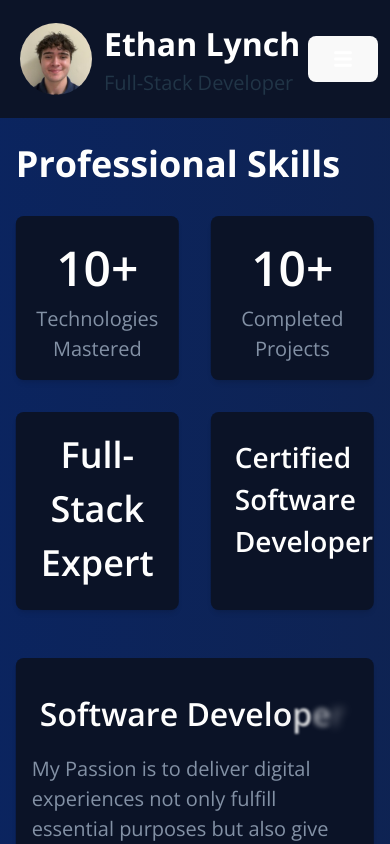
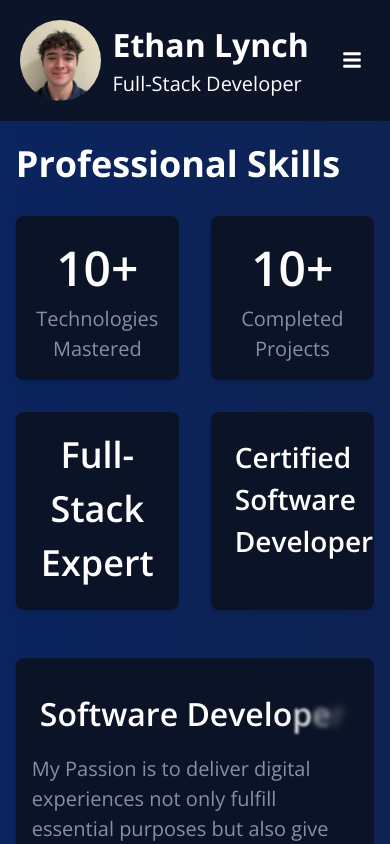
Before and after one commit to XEthanLynchX/Portfolio, a React (Vite) app in the folder frontend/: page / in a window 390 px wide. Shown: the top 844 px of the page. Built offline with nearby package versions, Linux system fonts and the light colour scheme.

Commit message:
fixed text being dark in light mode

```diff
--- a/frontend/src/App.jsx
+++ b/frontend/src/App.jsx
@@ -4,7 +4,6 @@ import { AnimatePresence, motion } from 'framer-motion';
 import Preloader from './components/Loading';
 import NavBar from './components/NavBar';
 import Home from './views/Home';
-import Projects from './views/Projects';
 import Services from './views/Services';
 import About from './views/About';
 import Contact from './views/Contact';
--- a/frontend/src/components/FreqQuestions.jsx
+++ b/frontend/src/components/FreqQuestions.jsx
@@ -22,12 +22,12 @@ const FaqSection = () => {
   };
 
   return (
-    <div className="lg:py-24 mt-72" id="faq">
+    <div className="lg:py-24 mt-72 text-white" id="faq">
       <div className="px-8 md:ml-36 md:w-2/3  lg:px-16">
       <p className="text-base font-bold uppercase sm:mx-6 text-center text-normal  mt-4 text-shade4 ">
           FAQS
         </p>
-        <h3 className="mt-1 text-xl font-bold sm:mx-6  md:text-2xl text-center">
+        <h3 className="mt-1 text-xl font-bold sm:mx-6  md:text-2xl text-center text-white">
           You Got Questions ?
         </h3>
 
--- a/frontend/src/components/NavBar.jsx
+++ b/frontend/src/components/NavBar.jsx
@@ -29,7 +29,7 @@ const NavBar = () => {
   const formattedTime = currentTime.toLocaleTimeString();
 
   return (
-    <div className="md:sticky sm:fixed top-0 h-screen w-full ">
+    <div className="md:sticky sm:fixed top-0 h-screen w-full text-white">
       {/* Header Section */}
       <div className="flex items-center justify-between p-5 bg-darkblue md:hidden">
         <div className="flex items-center">
@@ -39,37 +39,37 @@ const NavBar = () => {
             <p className="text-sm ">Full-Stack Developer</p>
           </div>
         </div>
-        <button onClick={toggleNavigation} className="text-white -mr-2 text-sm pointer-events-auto ">
+        <button onClick={toggleNavigation} className="text-white mr-2 text-sm pointer-events-auto ">
           {openNavigation ? <FaTimes /> : <FaBars />}
         </button>
       </div>
 
       {/* Mobile Navigation Menu */}
       <div className={` top-24 left-0 w-full bg-darkblue transition-all duration-500 ease-in-out ${openNavigation ? 'h-full' : 'h-0'} overflow-hidden md:hidden pointer-events-auto`}>
-        <nav className="w-full text-base p-5">
-          <div className="mt-4 ">
+        <nav className="w-full text-base p-5 text-white">
+          <div className="mt-4 text-white">
             <Link to="/" className="flex items-center -mt-6 text-lg p-3 hover:bg-Fgh-700 mb-5" onClick={handleClick}>
-              <button className="btn btn-outline w-full"><FaHome className="mr-3" /> Home</button>
+              <button className="btn btn-outline w-full text-white"><FaHome className="mr-3" /> Home</button>
             </Link>
           </div>
-          <div className="mb-5">
+          <div className="mb-5 text-white">
             <Link to="/projects" className="flex items-center text-lg p-3 bg-gradient-to-br from-gradient1to-blue-500 hover:bg-gradient-to-bl" onClick={handleClick}>
-              <button className="btn btn-outline w-full"><FaProjectDiagram className="mr-3" /> Projects</button>
+              <button className="btn btn-outline w-full text-white"><FaProjectDiagram className="mr-3" /> Projects</button>
             </Link>
           </div>
-          <div className="mb-5">
-            <Link to="/services" className="flex items-center text-lg p-3 hover:bg-gray-700" onClick={handleClick}>
-              <button className="btn btn-outline w-full"><CgToolbox className="mr-3" /> Services</button>
+          <div className="mb-5 text-white">
+            <Link to="/services" className="flex items-center text-lg p-3 " onClick={handleClick}>
+              <button className="btn btn-outline w-full text-white"><CgToolbox className="mr-3" /> Services</button>
             </Link>
           </div>
-          <div className="mb-5">
-            <Link to="/about" className="flex items-center text-lg p-3 hover:bg-gray-700" onClick={handleClick}>
-              <button className="btn btn-outline w-full"><FaUserAlt className="mr-3" /> About</button>
+          <div className="mb-5 text-white">
+            <Link to="/about" className="flex items-center text-lg p-3 " onClick={handleClick}>
+              <button className="btn btn-outline w-full text-white"><FaUserAlt className="mr-3" /> About</button>
             </Link>
           </div>
-          <div className="mb-5">
-            <Link to="/contact" className="flex items-center text-lg p-3 hover:bg-gray-700" onClick={handleClick}>
-              <button className="btn btn-outline w-full"><FaEnvelope className="mr-3" /> Contact</button>
+          <div className="mb-5 text-white">
+            <Link to="/contact" className="flex items-center text-lg p-3 " onClick={handleClick}>
+              <button className="btn btn-outline w-full text-white"><FaEnvelope className="mr-3" /> Contact</button>
             </Link>
           </div>
           {/* Social Media Links in Mobile Navigation */}
@@ -117,30 +117,30 @@ const NavBar = () => {
           </a>
         </div>
 
-        <nav className="w-full text-base">
+        <nav className="w-full text-base text-white">
           <div className="mt-4 mb-5">
-            <Link to="/" className="flex items-center text-lg p-3 hover:bg-gray-700" onClick={handleClick}>
-              <button className="btn btn-outline w-full"><FaHome className="mr-3" /> Home</button>
+            <Link to="/" className="flex items-center text-lg p-3 " onClick={handleClick}>
+              <button className="btn btn-outline w-full text-white hover:bg-gradient2"><FaHome className="mr-3" /> Home</button>
             </Link>
           </div>
           <div className="mb-5">
-            <Link to="/projects" className="flex items-center text-lg p-3 hover:bg-gray-700" onClick={handleClick}>
-              <button className="btn btn-outline w-full"><FaProjectDiagram className="mr-3" /> Projects</button>
+            <Link to="/projects" className="flex items-center text-lg p-3 " onClick={handleClick}>
+              <button className="btn btn-outline w-full text-white hover:bg-gradient2"><FaProjectDiagram className="mr-3" /> Projects</button>
             </Link>
           </div>
           <div className="mb-5">
-            <Link to="/services" className="flex items-center text-lg p-3 hover:bg-gray-700" onClick={handleClick}>
-              <button className="btn btn-outline w-full"><CgToolbox className="mr-3" /> Services</button>
+            <Link to="/services" className="flex items-center text-lg p-3 " onClick={handleClick}>
+              <button className="btn btn-outline w-full text-white hover:bg-gradient2"><CgToolbox className="mr-3" /> Services</button>
             </Link>
           </div>
           <div className="mb-5">
-            <Link to="/about" className="flex items-center text-lg p-3 hover:bg-gray-700" onClick={handleClick}>
-              <button className="btn btn-outline w-full"><FaUserAlt className="mr-3" /> About</button>
+            <Link to="/about" className="flex items-center text-lg p-3 " onClick={handleClick}>
+              <button className="btn btn-outline w-full text-white hover:bg-gradient2"><FaUserAlt className="mr-3" /> About</button>
             </Link>
           </div>
           <div className="mb-5">
-            <Link to="/contact" className="flex items-center text-lg p-3 hover:bg-gray-700" onClick={handleClick}>
-              <button className="btn btn-outline w-full"><FaEnvelope className="mr-3" /> Contact</button>
+            <Link to="/contact" className="flex items-center text-lg p-3 " onClick={handleClick}>
+              <button className="btn btn-outline w-full text-white hover:bg-gradient2"><FaEnvelope className="mr-3" /> Contact</button>
             </Link>
           </div>
         </nav>
--- a/frontend/src/components/ProjectDisplay.jsx
+++ b/frontend/src/components/ProjectDisplay.jsx
@@ -35,9 +35,9 @@ const ProjectDisplay = ({ project, isReversed, isSecond }) => {
         isReversed && !isSecond ? 'reversed' : ''
       } ${isSecond ? 'second-project' : ''}`}
     >
-      <div className="project-info dafe-in" ref={el => sectionsRef.current.push(el)}>
+      <div className="project-info dafe-in " ref={el => sectionsRef.current.push(el)}>
         <small className='fade-in' ref={el => sectionsRef.current.push(el)}>Featured Project</small>
-        <h3 className='fade-in'ref={el => sectionsRef.current.push(el)}>{project.title}</h3>
+        <h3 className='fade-in text-white'ref={el => sectionsRef.current.push(el)}>{project.title}</h3>
         <div ref={el => sectionsRef.current.push(el)} className="project-description fade-in hover:shadow-2xl shadow-md">
           {project.description}
         </div>
--- a/frontend/src/index.css
+++ b/frontend/src/index.css
@@ -2,20 +2,7 @@
 @tailwind components;
 @tailwind utilities;
 
-:root {
-  font-family: Inter, system-ui, Avenir, Helvetica, Arial, sans-serif;
-  line-height: 1.5;
-  font-weight: 400;
 
-  color-scheme: light dark;
-  color: rgba(255, 255, 255, 0.87);
-  background-color: #242424;
-
-  font-synthesis: none;
-  text-rendering: optimizeLegibility;
-  -webkit-font-smoothing: antialiased;
-  -moz-osx-font-smoothing: grayscale;
-}
 
 
 a {
@@ -41,17 +28,7 @@ h1 {
   line-height: 1.1;
 }
 
-button {
-  border-radius: 8px;
-  border: 1px solid transparent;
-  padding: 0.6em 1.2em;
-  font-size: 1em;
-  font-weight: 500;
-  font-family: inherit;
-  background-color: #1a1a1a;
-  cursor: pointer;
-  transition: border-color 0.25s;
-}
+
 button:hover {
   border-color: #646cff;
 }
@@ -60,18 +37,6 @@ button:focus-visible {
   outline: 4px auto -webkit-focus-ring-color;
 }
 
-@media (prefers-color-scheme: light) {
-  :root {
-    color: #213547;
-    background-color: #ffffff;
-  }
-  a:hover {
-    color: #747bff;
-  }
-  button {
-    background-color: #f9f9f9;
-  }
-}
 
 
 .flex {
--- a/frontend/src/styling/rps.css
+++ b/frontend/src/styling/rps.css
@@ -35,6 +35,7 @@
 .project-info {
   flex: 1;
   padding: 1rem;
+
 }
 
 .project-info small {
--- a/frontend/src/views/Projects2.jsx
+++ b/frontend/src/views/Projects2.jsx
@@ -33,7 +33,7 @@ const Projects2 = () => {
   return (
     <div  >
       <div className="header-container  " >
-        <h2 className='fade-in' ref={el => sectionsRef.current.push(el)}>What I've Been Working On</h2>
+        <h2 className='fade-in text-white' ref={el => sectionsRef.current.push(el)}>What I've Been Working On</h2>
         <div className="header-line"></div>
       </div>
       {ProjectData.map((project, index) => (
```
Also changed, not shown: frontend/src/views/About.jsx (+4 -4 lines), frontend/src/views/Services.jsx (+5 -5 lines).
